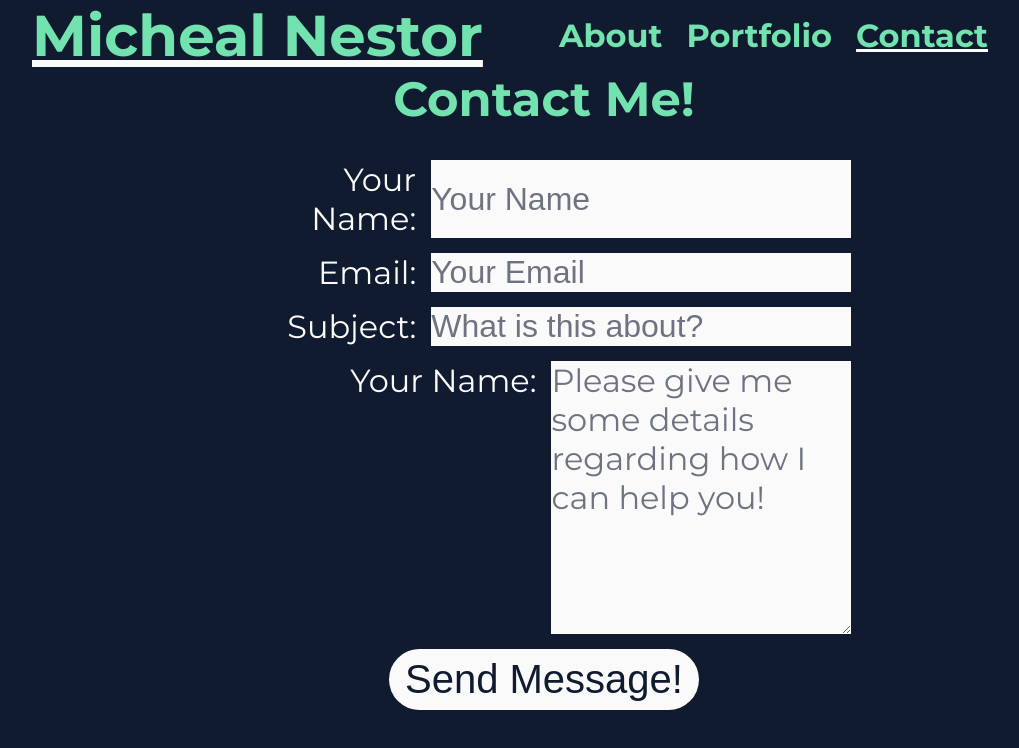
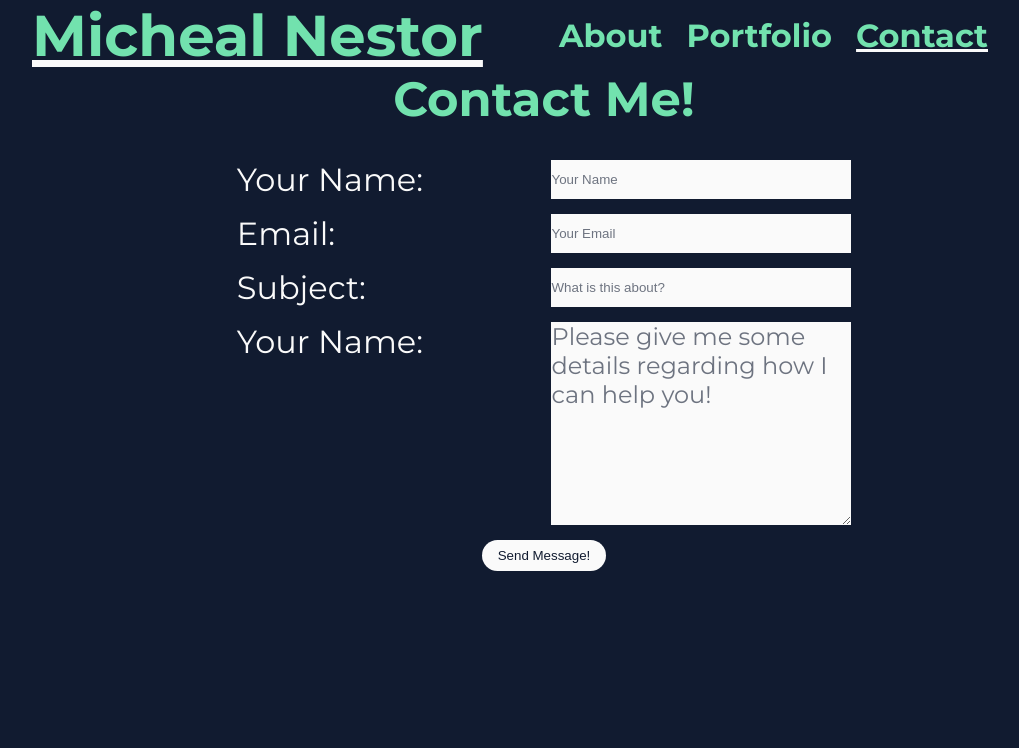
Before and after one commit to MichealNestor01/react-michealnestor.com, a React (Create React App) app: page /contact in a window 1280 px wide. Shown: the top 748 px of the page, without its empty margins (96-1115 px from the left). Built offline with nearby package versions, Linux system fonts and the light colour scheme.

Commit message:
Contact page still has many issues

```diff
--- a/src/pages/ContactPage.js
+++ b/src/pages/ContactPage.js
@@ -1,5 +1,5 @@
 import { React, useState, Fragment } from "react";
-import { useDispatch, useSelector } from "react-redux";
+import { useDispatch } from "react-redux";
 import { motion } from "framer-motion";
 import useInput from "../hooks/useInput";
 import { uiActions } from "../store";
@@ -11,13 +11,6 @@ const ContactPage = () => {
   const dispatch = useDispatch();
   const [error, setError] = useState({ error: false, message: "" });
   const [message, setMessage] = useState("");
-  const screenWidth = useSelector((state) => state.ui.screenWidth);
-
-  // code for dealing with size changes
-  let suffix = "__desktop";
-  if (screenWidth < 1250) {
-    suffix = "__mobile";
-  }
 
   // setup custom use input objects. Basically a object for test inputs
   const {
@@ -100,11 +93,9 @@ const ContactPage = () => {
   };
 
   // setup the classes for the inputs
-  const emailClasses = emailHasError ? `input input${suffix} input__invalid` : `input input${suffix}`;
-  const nameClasses = nameHasError ? `input input${suffix} input__invalid` : `input input${suffix}`;
-  const subjectClasses = subjectHasError
-    ? `input input${suffix} input__invalid`
-    : `input input${suffix}`;
+  const emailClasses = emailHasError ? `input  input__invalid` : `input`;
+  const nameClasses = nameHasError ? `input  input__invalid` : `input`;
+  const subjectClasses = subjectHasError ? `input input__invalid` : `input`;
 
   let buttonVariants = {
     tap: { scale: 0.9 },
@@ -182,21 +173,21 @@ const ContactPage = () => {
         name: "message",
         placeholder: "Please give me some details regarding how I can help you!",
         value: message,
-        class: `input input${suffix}`,
+        class: `input`,
         onChange: (e) => setMessage(e.target.value),
       },
     },
   ].map((section) => {
     let htmlFor;
-    if (section.inputType == "input") {
+    if (section.inputType === "input") {
       htmlFor = section.input.name;
     } else {
       htmlFor = section.textArea.name;
     }
     return (
       <section className="section">
-        <section className={`labelInputWrapper labelInputWrapper${suffix}`}>
-          <label className={`label label${suffix}`} htmlFor={htmlFor}>
+        <section className="labelInputWrapper">
+          <label className="label" htmlFor={htmlFor}>
             {section.label}
           </label>
           {section.inputType === "input" ? (
@@ -241,7 +232,7 @@ const ContactPage = () => {
       <section className="contactPage">
         <h1 className="title">Contact Me!</h1>
         {error.error && <h1 className="errorMessage">{error.message}</h1>}
-        <form className={`form form${suffix}`} method="POST" data-netlify="true">
+        <form className="form" method="POST" data-netlify="true">
           {formSections}
           <section className="section">
             <motion.button
@@ -249,7 +240,7 @@ const ContactPage = () => {
               whileTap="tap"
               whileHover="hover"
               type="submit"
-              className={`button button${suffix}`}
+              className="button"
               disabled={!formIsValid}
             >
               Send Message!
```
